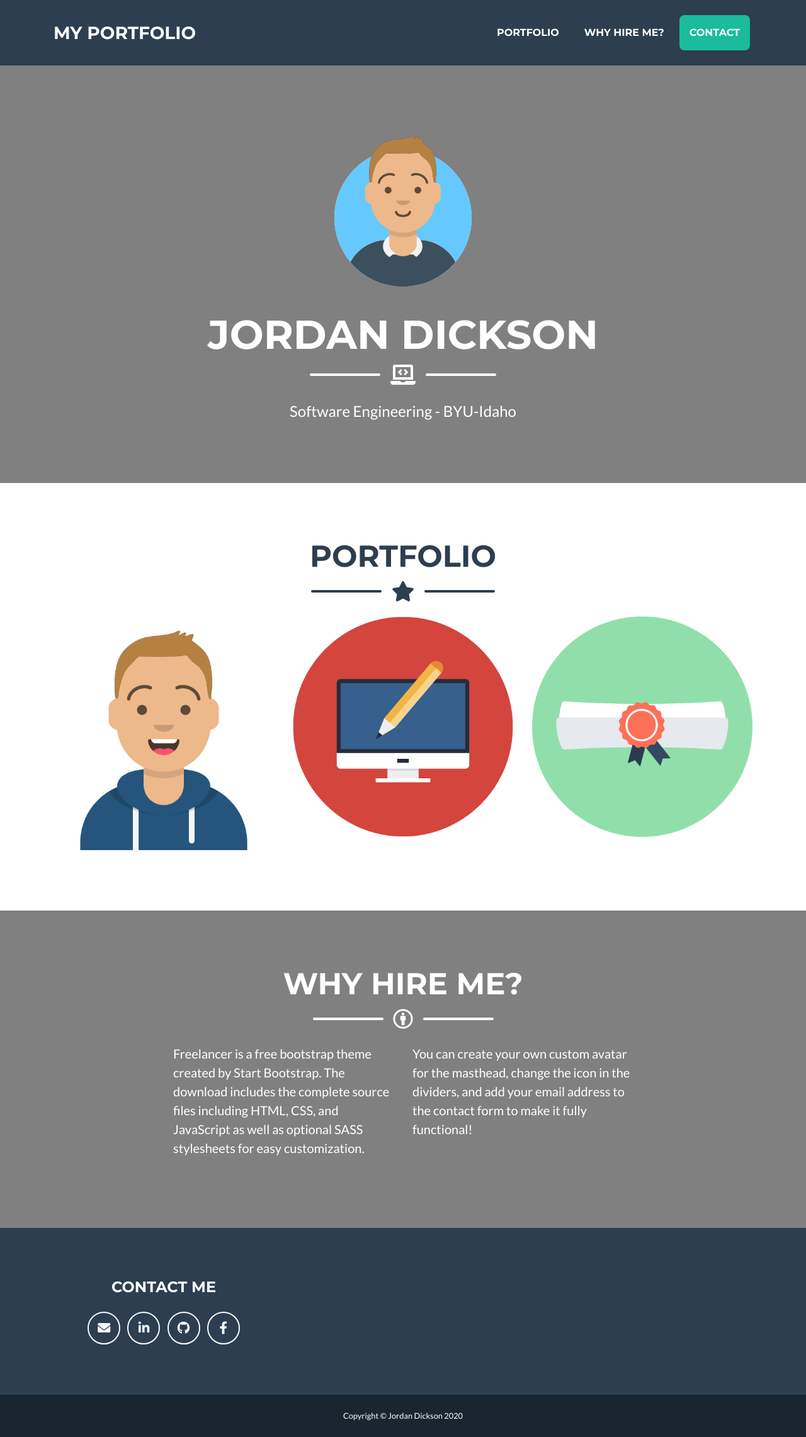
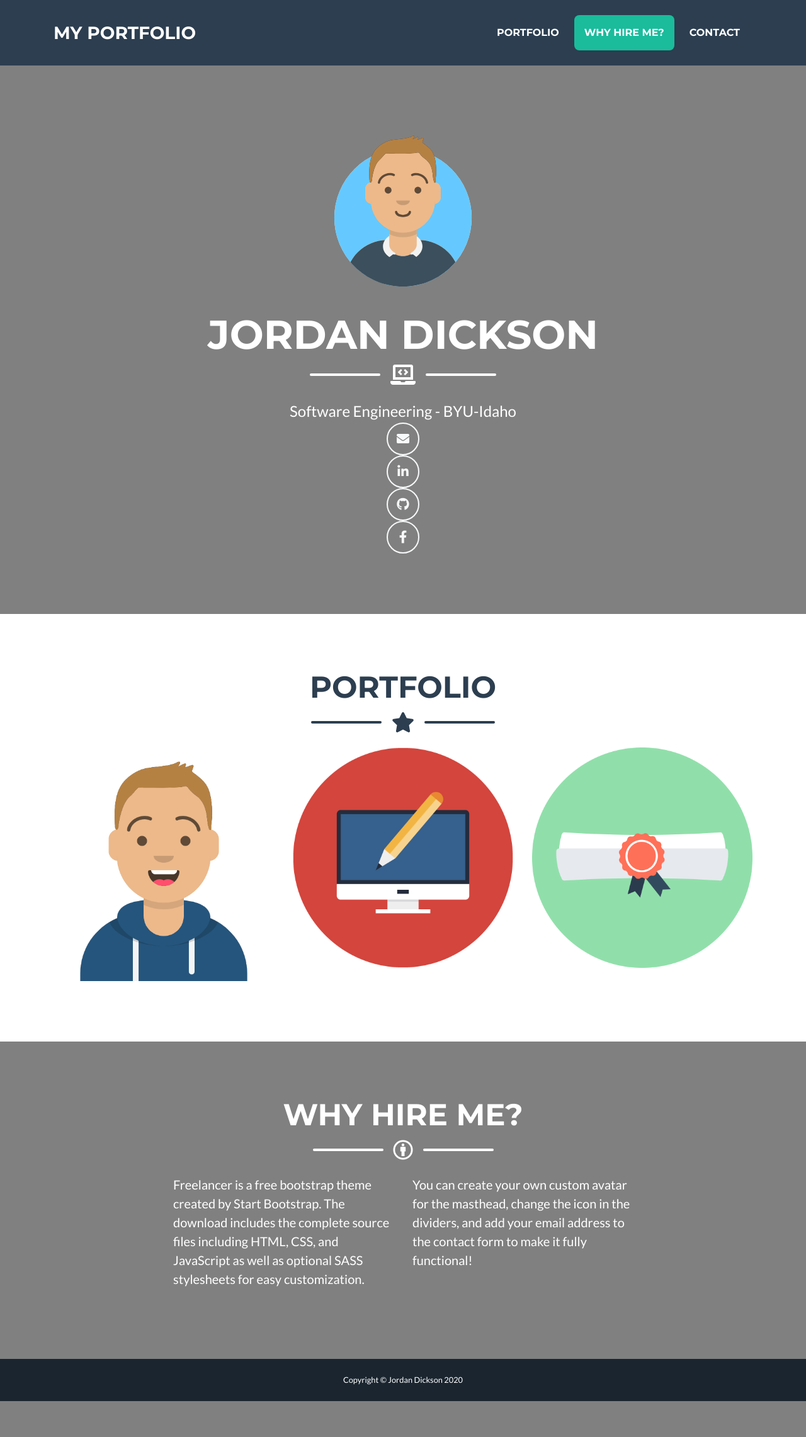
Before and after one commit to jfdickson25/other-portfolios, a PHP site: page /jordan-dickson-portfolio.php in a window 1280 px wide. Shown: the whole page at 63% size. After the commit the page ends 2225 px from the top, so only its background shows below. Run offline with PHP 8.4, Linux system fonts and the light colour scheme; data that the repository does not hold is empty; some libraries are stand-ins or nearby versions.

Commit message:
See how this looks

```diff
--- a/web/jordan-dickson-portfolio.php
+++ b/web/jordan-dickson-portfolio.php
@@ -69,6 +69,20 @@
 
       <!-- Masthead Subheading -->
       <p class="masthead-subheading font-weight-light mb-0">Software Engineering - BYU-Idaho</p>
+
+      <a class="btn btn-outline-light btn-social mx-1" href="mailto:jfdickson25@gmail.com?Subject=Portfolio%20"
+        target="_top">
+        <i class="fas fa-envelope"></i>
+      </a>
+      <a class="btn btn-outline-light btn-social mx-1" href="https://www.linkedin.com/in/jordan-forrest-dickson" target="_blank">
+        <i class="fab fa-fw fa-linkedin-in"></i>
+      </a>
+      <a class="btn btn-outline-light btn-social mx-1" href="https://github.com/jfdickson25/cs313.git" target="_blank">
+        <i class="fab fa-github"></i>
+      </a>
+      <a class="btn btn-outline-light btn-social mx-1" href="https://www.facebook.com/jordan.dickson.37" target="_blank">
+        <i class="fab fa-fw fa-facebook-f"></i>
+      </a>
 
     </div>
   </header>
@@ -165,35 +179,6 @@
 
     </div>
   </section>
-
-
-
-  <!-- Footer -->
-  <footer class="footer text-center">
-    <div class="container">
-      <div class="row">
-
-        <!-- Footer Social Icons -->
-        <div class="col-lg-4 mb-5 mb-lg-0">
-          <h4 class="text-uppercase mb-4" id="contact">Contact Me </h4>
-          <a class="btn btn-outline-light btn-social mx-1" href="mailto:jfdickson25@gmail.com?Subject=Portfolio%20"
-            target="_top">
-            <i class="fas fa-envelope"></i>
-          </a>
-          <a class="btn btn-outline-light btn-social mx-1" href="https://www.linkedin.com/in/jordan-forrest-dickson" target="_blank">
-            <i class="fab fa-fw fa-linkedin-in"></i>
-          </a>
-          <a class="btn btn-outline-light btn-social mx-1" href="https://github.com/jfdickson25/cs313.git" target="_blank">
-            <i class="fab fa-github"></i>
-          </a>
-          <a class="btn btn-outline-light btn-social mx-1" href="https://www.facebook.com/jordan.dickson.37" target="_blank">
-            <i class="fab fa-fw fa-facebook-f"></i>
-          </a>
-        </div>
-
-      </div>
-    </div>
-  </footer>
 
   <!-- Copyright Section -->
   <section class="copyright py-4 text-center text-white">
```
